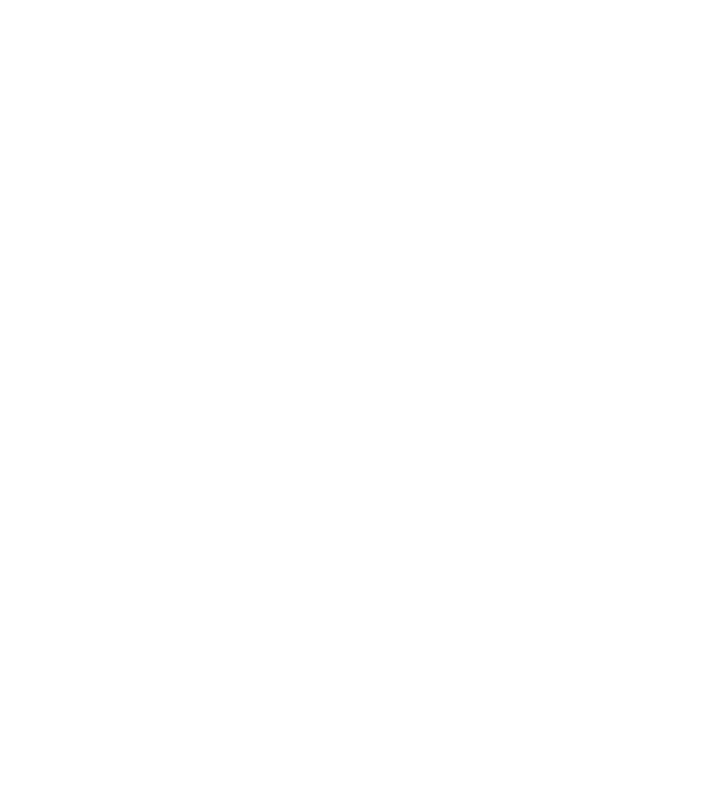
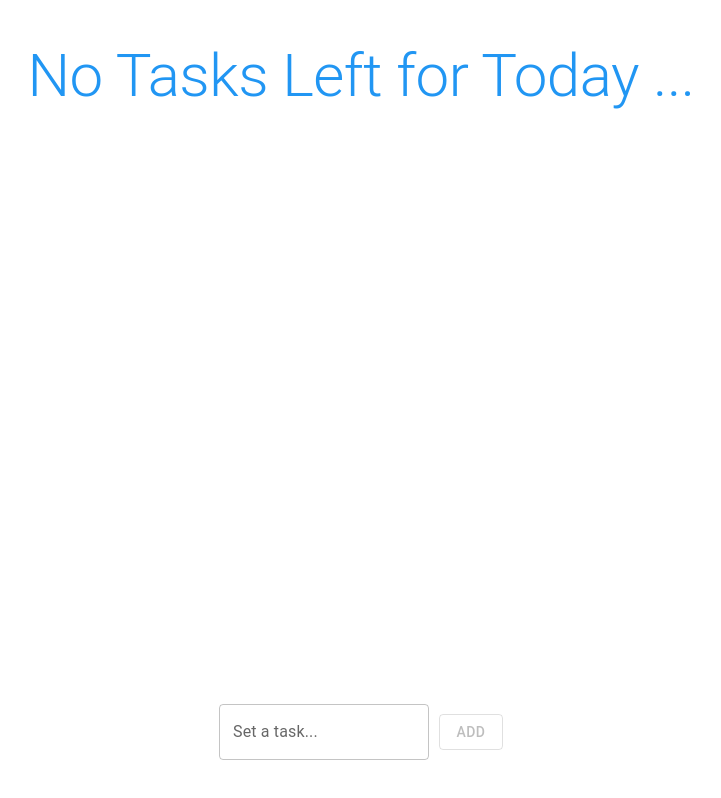
Before and after one commit to tkauchuk/react-user-story, a React (Create React App) app: page / in a window 1280 px wide. Shown: the whole page, without its empty margins (279-1000 px from the left). Built offline with nearby package versions, Linux system fonts and the light colour scheme.

Commit message:
New packages installed. ToDoList and ToDoEditor components added.

```diff
--- a/src/App.css
+++ b/src/App.css
@@ -1,38 +1,13 @@
-.App {
-  text-align: center;
+.container {
+  position: absolute;
+  top: 50%;
+  left: 50%;
+  transform: translate(-50%, -50%);
 }
-
-.App-logo {
-  height: 40vmin;
-  pointer-events: none;
+.footer {
+  position: fixed;
+  bottom: 0;
+  left: 50%;
+  transform: translate(-50%, 0);
+  padding-bottom: 40px;
 }
-
-@media (prefers-reduced-motion: no-preference) {
-  .App-logo {
-    animation: App-logo-spin infinite 20s linear;
-  }
-}
-
-.App-header {
-  background-color: #282c34;
-  min-height: 100vh;
-  display: flex;
-  flex-direction: column;
-  align-items: center;
-  justify-content: center;
-  font-size: calc(10px + 2vmin);
-  color: white;
-}
-
-.App-link {
-  color: #61dafb;
-}
-
-@keyframes App-logo-spin {
-  from {
-    transform: rotate(0deg);
-  }
-  to {
-    transform: rotate(360deg);
-  }
-}
--- a/src/App.js
+++ b/src/App.js
@@ -1,8 +1,94 @@
-import { Fragment } from 'react';
+import { Fragment, useState, useEffect } from 'react';
+import { v4 as uuidv4 } from 'uuid';
+import Typography from '@mui/material/Typography';
+
+import ToDoList from 'components/ToDoList';
+import ToDoEditor from 'components/ToDoEditor';
 import './App.css';
 
 function App() {
-  return <Fragment></Fragment>;
+  const [tasks, setTasks] = useState(
+    JSON.parse(window.localStorage.getItem('tasks')) ?? [],
+  );
+
+  useEffect(() => {
+    window.localStorage.setItem('tasks', JSON.stringify(tasks));
+  }, [tasks]);
+
+  const addTask = todo => {
+    const newTask = { id: uuidv4(), todo, completed: false, subtodos: [] };
+    setTasks(prevTasks => [newTask, ...prevTasks]);
+  };
+
+  const deleteTask = todoId => {
+    const tasksLeft = tasks.filter(({ id }) => id !== todoId);
+    setTasks(tasksLeft);
+  };
+
+  const moveTaskUp = todoId => {
+    const copy = tasks.slice();
+    const index = tasks.findIndex(({ id }) => todoId === id);
+    if (index === 0) {
+      return;
+    }
+
+    const task = copy.splice(index, 1);
+    copy.splice(index - 1, 0, ...task);
+    setTasks(copy);
+  };
+
+  const moveTaskDown = todoId => {
+    const copy = tasks.slice();
+    const index = tasks.findIndex(({ id }) => todoId === id);
+    if (index === copy.length - 1) {
+      return;
+    }
+
+    const task = copy.splice(index, 1);
+    copy.splice(index + 1, 0, ...task);
+    setTasks(copy);
+  };
+
+  const setTaskCompleted = todoId => {
+    setTasks(
+      tasks.map(task => {
+        if (task.id === todoId) {
+          return { ...task, completed: !task.completed };
+        }
+        return task;
+      }),
+    );
+  };
+
+  const completed = tasks.reduce((total, task) => {
+    return task.completed ? total + 1 : total;
+  }, 0);
+  const total = tasks.length - completed;
+  const sorted = tasks.sort((a, b) => a.completed - b.completed);
+
+  return (
+    <Fragment>
+      <Typography
+        variant="h2"
+        sx={{ paddingTop: '40px', color: '#2196f3', textAlign: 'center' }}
+      >
+        {total > 0 ? total : 'No'} {total === 1 ? 'Task' : 'Tasks'} Left for
+        Today ...
+      </Typography>
+      <div className="container">
+        <ToDoList
+          todos={sorted}
+          onDeleteToDo={deleteTask}
+          moveTaskUp={moveTaskUp}
+          moveTaskDown={moveTaskDown}
+          setTaskCompleted={setTaskCompleted}
+        />
+      </div>
+      <div className="footer">
+        <ToDoEditor onFormSubmit={addTask} />
+      </div>
+    </Fragment>
+  );
 }
 
 export default App;
--- /dev/null
+++ b/src/components/ToDoEditor/ToDoEditor.js
@@ -0,0 +1,40 @@
+import { useState } from 'react';
+import TextField from '@mui/material/TextField';
+import Button from '@mui/material/Button';
+import styles from './ToDoEditor.module.css';
+
+const ToDoEditor = ({ onFormSubmit }) => {
+  const [task, setTask] = useState('');
+
+  const handleSubmit = event => {
+    event.preventDefault();
+    onFormSubmit(task);
+    return setTask('');
+  };
+
+  return (
+    <form className={styles.form} onSubmit={handleSubmit}>
+      <TextField
+        id="outlined-multiline-flexible"
+        label="Set a task..."
+        multiline
+        maxRows={4}
+        value={task}
+        onChange={event => setTask(event.target.value)}
+        sx={{
+          marginRight: '10px',
+        }}
+      />
+      <Button
+        type="submit"
+        variant="outlined"
+        size="medium"
+        disabled={!task.trim().length > 0}
+      >
+        Add
+      </Button>
+    </form>
+  );
+};
+
+export default ToDoEditor;
--- /dev/null
+++ b/src/components/ToDoEditor/ToDoEditor.module.css
@@ -0,0 +1,4 @@
+.form {
+  display: flex;
+  align-items: center;
+}
--- /dev/null
+++ b/src/components/ToDoEditor/index.js
@@ -0,0 +1 @@
+export { default } from './ToDoEditor';
--- /dev/null
+++ b/src/components/ToDoList/ToDoList.js
@@ -0,0 +1,76 @@
+import {
+  List,
+  ListItem,
+  ListItemText,
+  ListItemButton,
+  Checkbox,
+} from '@mui/material';
+import DeleteOutlineOutlinedIcon from '@mui/icons-material/DeleteOutlineOutlined';
+import ArrowDropDownOutlinedIcon from '@mui/icons-material/ArrowDropDownOutlined';
+import ArrowDropUpOutlinedIcon from '@mui/icons-material/ArrowDropUpOutlined';
+import styles from './ToDoList.module.css';
+
+const ToDoList = ({
+  todos,
+  onDeleteToDo,
+  setTaskCompleted,
+  moveTaskUp,
+  moveTaskDown,
+}) => {
+  return (
+    todos &&
+    todos.length > 0 && (
+      <div className={styles.wrapper}>
+        <List>
+          {todos.map(({ id, todo, completed }, index) => {
+            return (
+              <ListItem
+                alignItems="flex-start"
+                disablePadding
+                sx={{
+                  backgroundColor: completed ? '#ececec' : 'transparent',
+                  borderBottom: '1px solid #ececec',
+                  alignItems: 'center',
+                  transition: 'background-color linear 250ms',
+                }}
+                key={id}
+              >
+                <div className={styles.buttonsWrapper}>
+                  <ListItemButton
+                    onClick={() => moveTaskUp(id)}
+                    disabled={index === 0 || completed}
+                    sx={{ marginRight: '10' }}
+                    className="MuiListItem - root"
+                  >
+                    <ArrowDropUpOutlinedIcon />
+                  </ListItemButton>
+                  <ListItemButton
+                    onClick={() => moveTaskDown(id)}
+                    disabled={index === todos.length - 1 || completed}
+                  >
+                    <ArrowDropDownOutlinedIcon />
+                  </ListItemButton>
+                </div>
+                <ListItemText primary={todo} />
+                <Checkbox
+                  checked={completed}
+                  onChange={() => setTaskCompleted(id)}
+                  size="small"
+                />
+                <button
+                  type="button"
+                  className={styles.deleteButton}
+                  onClick={() => onDeleteToDo(id)}
+                >
+                  <DeleteOutlineOutlinedIcon />
+                </button>
+              </ListItem>
+            );
+          })}
+        </List>
+      </div>
+    )
+  );
+};
+
+export default ToDoList;
--- /dev/null
+++ b/src/components/ToDoList/ToDoList.module.css
@@ -0,0 +1,37 @@
+.wrapper {
+  width: 100%;
+}
+
+@media screen and (min-width: 480px) {
+  .wrapper {
+    width: 480px;
+  }
+}
+
+@media screen and (min-width: 768px) {
+  .wrapper {
+    width: 768px;
+  }
+}
+
+.buttonsWrapper {
+  display: flex;
+  align-items: center;
+  justify-content: space-between;
+}
+
+.deleteButton {
+  align-self: flex-end;
+  padding-bottom: 5px;
+  background: transparent;
+  outline: none;
+  border: none;
+  cursor: pointer;
+
+  transition: background-color linear 250ms;
+}
+
+.deleteButton:hover,
+.deleteButton:focus {
+  background-color: #ececec;
+}
--- /dev/null
+++ b/src/components/ToDoList/index.js
@@ -0,0 +1 @@
+export { default } from './ToDoList';
```
Also changed, not shown: jsconfig.json (added, +11 -0 lines), package.json (+6 -1 lines), 1 other file (tests, documents, lock files or other folders).
